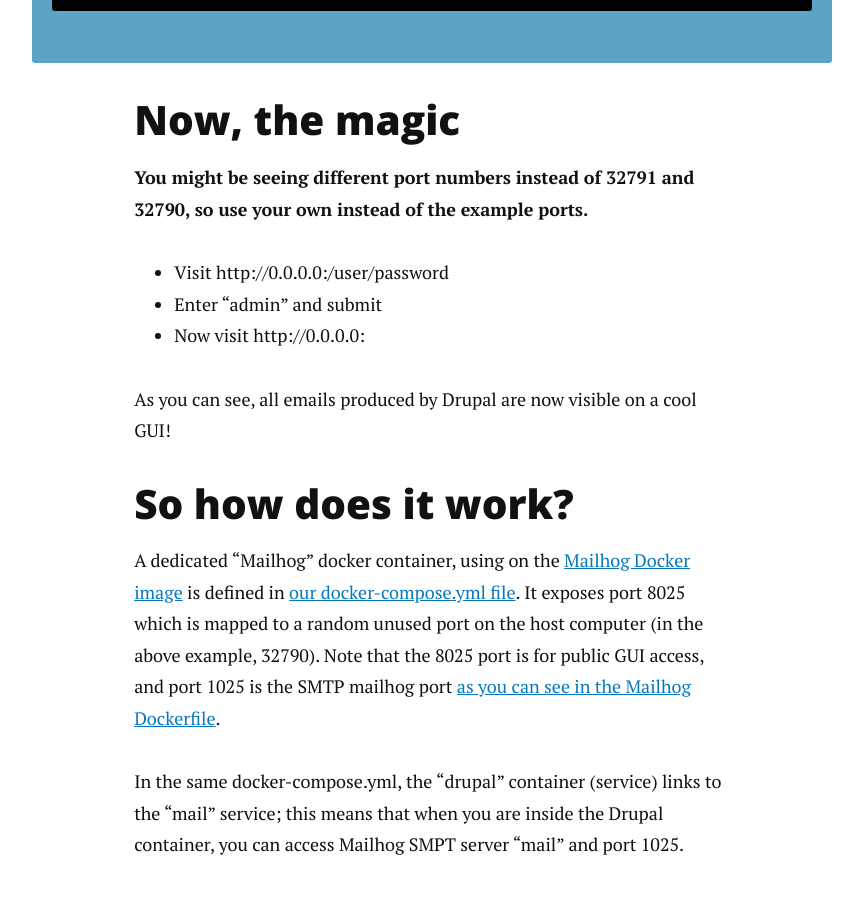
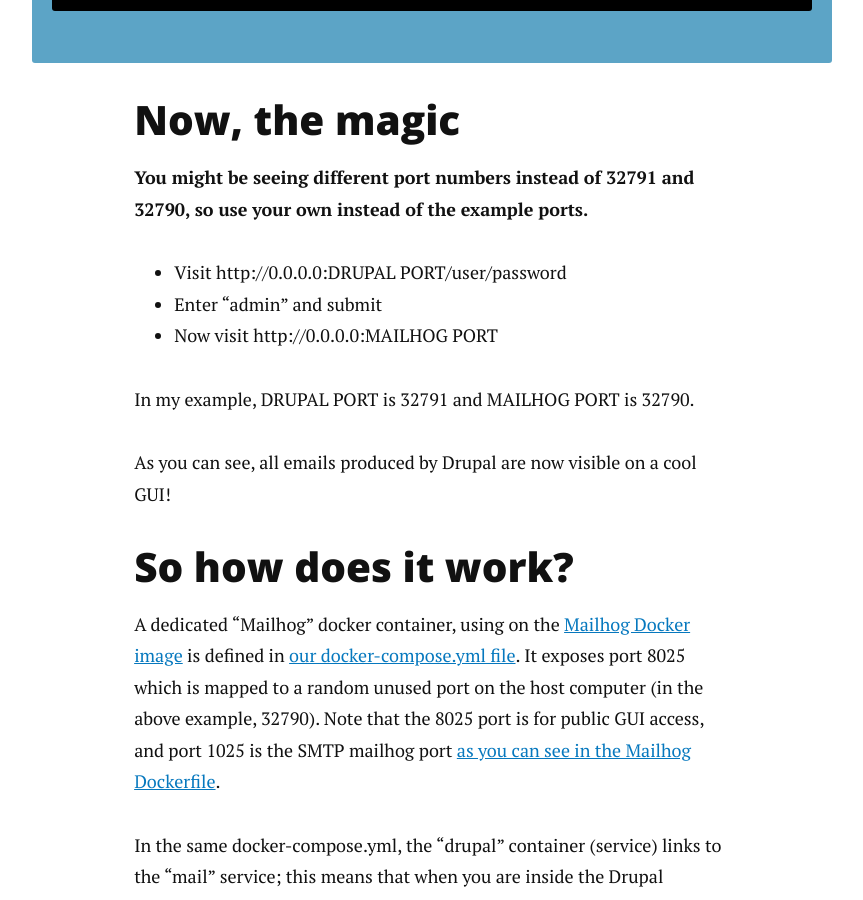
Before and after one commit to alberto56/dcycleblog, a Jekyll site: the page built from _posts/2019-03-14-mailhog.md, in a window 1280 px wide and 900 px high, scrolled down 1807 px. Shown: the whole window, without its empty margins (208-1071 px from the left). Built offline with Jekyll 4.4.1, drawn with Linux system fonts in a browser that asks for light colours; nearby versions of some CDN libraries; comment, search, counter and statistics services are not loaded.

Commit message:
Update 2019-03-14-mailhog.md

```diff
--- a/_posts/2019-03-14-mailhog.md
+++ b/_posts/2019-03-14-mailhog.md
@@ -40,9 +40,11 @@
 
 **You might be seeing different port numbers instead of 32791 and 32790, so use your own instead of the example ports.**
 
-* Visit http://0.0.0.0:<YOUR DRUPAL PORT>/user/password
+* Visit http://0.0.0.0:DRUPAL PORT/user/password
 * Enter "admin" and submit
-* Now visit http://0.0.0.0:<YOUR EMAIL CLIENT PORT>
+* Now visit http://0.0.0.0:MAILHOG PORT
+
+In my example, DRUPAL PORT is 32791 and MAILHOG PORT is 32790.
 
 As you can see, all emails produced by Drupal are now visible on a cool GUI!
 
```
